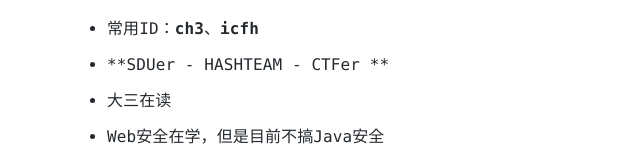
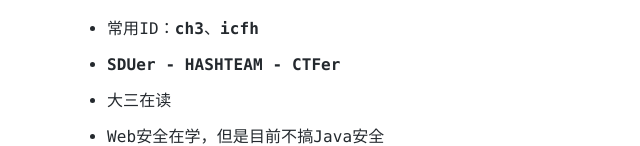
Before and after one commit to 1cfh/1cfh.github.io, a plain HTML site: page about/index.html in a window 1280 px wide. Shown: the part 314-460 px from the top of the page, without its empty margins (285-925 px from the left). Drawn offline with nearby package versions, Linux system fonts and the light colour scheme; a small style sheet from the web is missing.

Commit message:
Site updated: 2024-04-10 20:35:42

```diff
--- a/about/index.html
+++ b/about/index.html
@@ -153,7 +153,7 @@
       <div class="markdown-body">
         <h1 id="Who-Am-I？👴"><a href="#Who-Am-I？👴" class="headerlink" title="Who Am I？👴"></a>Who Am I？👴</h1><ul>
 <li>常用ID：<strong>ch3</strong>、<strong>icfh</strong></li>
-<li>**SDUer - HASHTEAM - CTFer **</li>
+<li><strong>SDUer - HASHTEAM - CTFer</strong></li>
 <li>大三在读</li>
 <li>Web安全在学，但是目前不搞Java安全</li>
 <li><strong>dream：想要成为binary和web安全的攻防高手！</strong></li>
```
